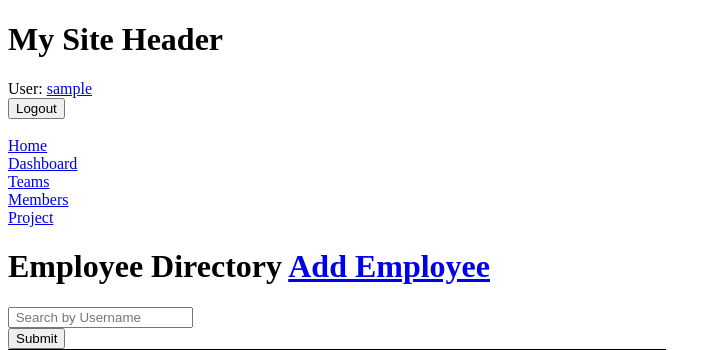
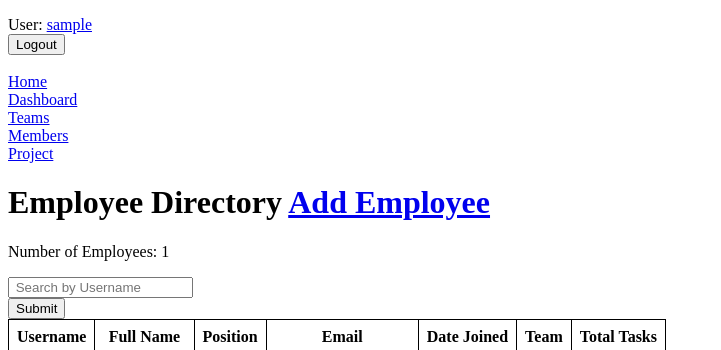
Before and after one commit to msubchak/team-task-manager, a Django app: page /members/ in a window 1280 px wide. Shown: the top 350 px of the page, without its empty margins (0-721 px from the left). Run offline with Django 5.2, Linux system fonts and the light colour scheme; the visitor is signed in with stand-in values (Sample User, id 1); data comes from the database, SQL or seed files in the repository; data that the repository does not hold is empty.

Commit message:
refactor: Remove base header from base.html, add total employees to WorkerListView

```diff
--- a/tasks/views.py
+++ b/tasks/views.py
@@ -85,6 +85,7 @@ class WorkerListView(LoginRequiredMixin, generic.ListView):
         context["search_form"] = WorkerSearchForm(
             initial={"username": username}
         )
+        context["num_workers"] = Worker.objects.count()
         return context
 
     def get_queryset(self):
--- a/templates/base.html
+++ b/templates/base.html
@@ -7,7 +7,6 @@
 </head>
 <body>
 <header>
-  <h1>My Site Header</h1>
   <nav>
   </nav>
 </header>
--- a/templates/tasks/worker_list.html
+++ b/templates/tasks/worker_list.html
@@ -4,6 +4,7 @@
     Employee Directory
     <a href="{% url 'tasks:worker-create' %}">Add Employee</a>
   </h1>
+  <p>Number of Employees: {{ num_workers }}</p>
   <form method="get" action="">
     {{ search_form }}
     <input type="submit">
```
